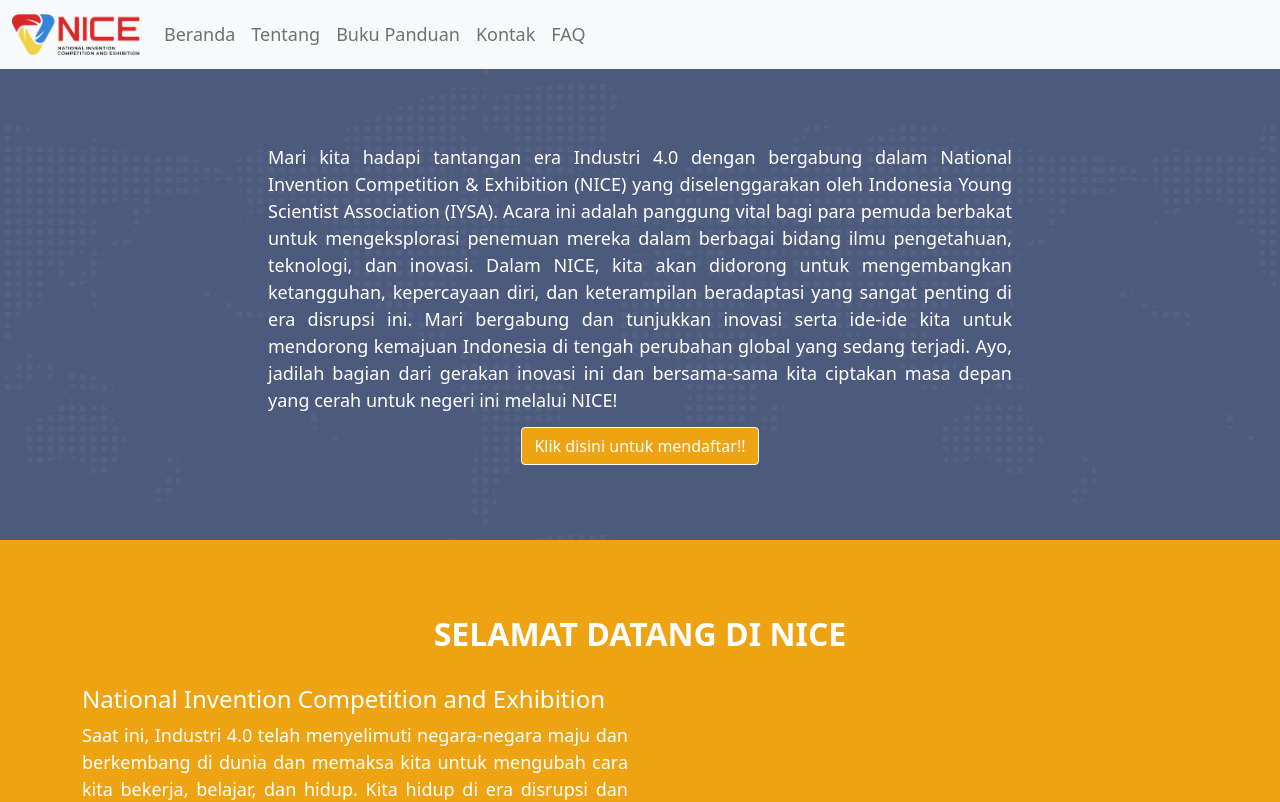
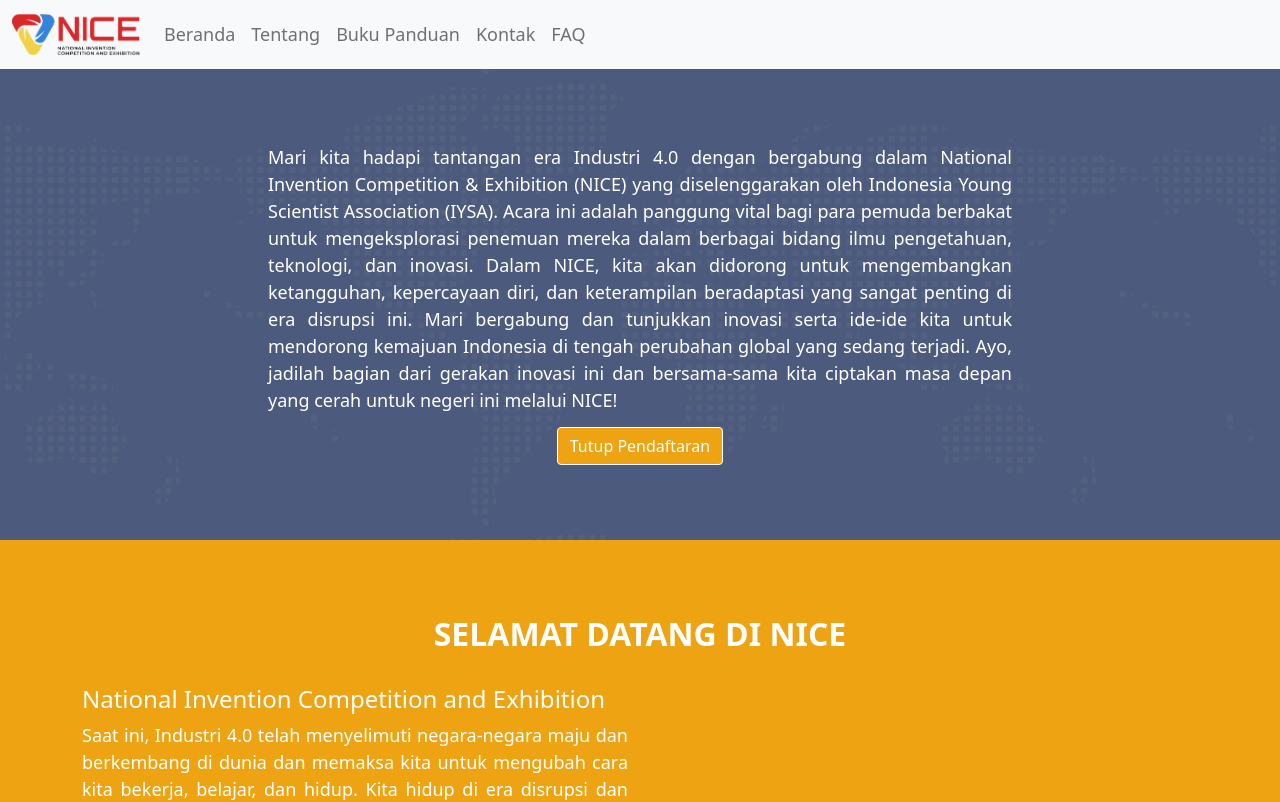
Before and after one commit to iysaofficial/NICEofficial, a React (Vite) app: page / in a window 1280 px wide. Shown: the top 802 px of the page. Built offline with nearby package versions, Linux system fonts and the light colour scheme.

Commit message:
close regist

```diff
--- a/src/components/mainhero.jsx
+++ b/src/components/mainhero.jsx
@@ -11,7 +11,7 @@
                         </a>
                     </div>
                     <div className="text-center">
-                        <a href="https://registrasi-nice-2024.vercel.app/" target="_blank" className="btn-action btn">Klik disini untuk mendaftar!!</a>
+                        <a href="/" className="btn-action btn">Tutup Pendaftaran</a>
                     </div>
                 </div>
             </div>
```
